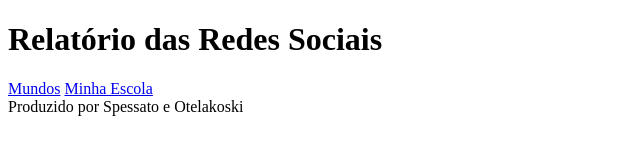
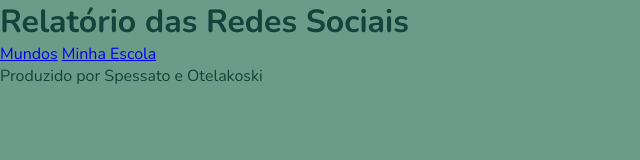
Before and after one commit to junindelix/3F-2Projeto-1, a plain HTML site: page index.html in a window 1280 px wide. Shown: the whole page, without its empty margins (0-640 px from the left). Drawn offline with nearby package versions, Linux system fonts and the light colour scheme.

Commit message:
aula 19/09

```diff
--- a/index.html
+++ b/index.html
@@ -5,6 +5,7 @@
     <meta http-equiv="X-UA-Compatible" content="IE=edge">
     <meta name="viewport" content="width=device-width, initial-scale=1.0">
     <title>Redes Sociais</title>
+    <link rel="stylesheet" href="style.css">
 </head>
 <body>
     <header>
@@ -13,7 +14,6 @@
             <a href="#">Mundos</a>
             <a href="#">Minha Escola</a>
         </nav>
-
     </header>
     <main>
 
--- a/style.css
+++ b/style.css
@@ -1,5 +1,20 @@
+@import url('https://fonts.googleapis.com/css2?family=Nunito:ital,wght@0,200..1000;1,200..1000&display=swap');
+
 :root{
     --cor-de-fundo: #6A9C89;
     --cor-primaria: #16423C;
     --cor-secundária: #C4DAD2;
+    --fonte:  "Nunito", sans-serif;
 }
+
+*{
+    margin: 0;
+    padding: 0;
+}
+
+body{
+    background-color: var(--cor-de-fundo);
+    color: var(--cor-primaria);
+    height: 100vh;
+    font-family: var(--fonte);
+}
```
